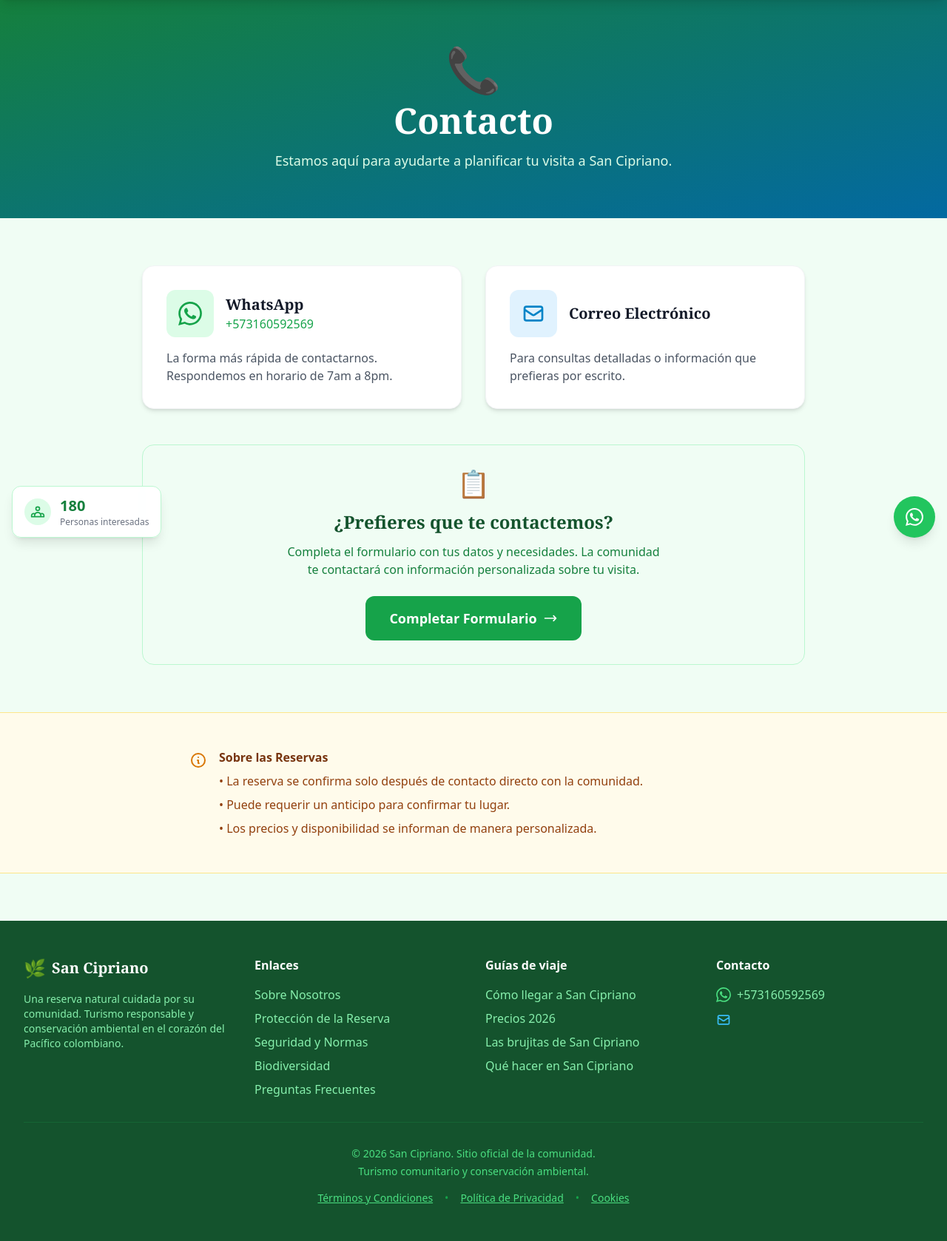
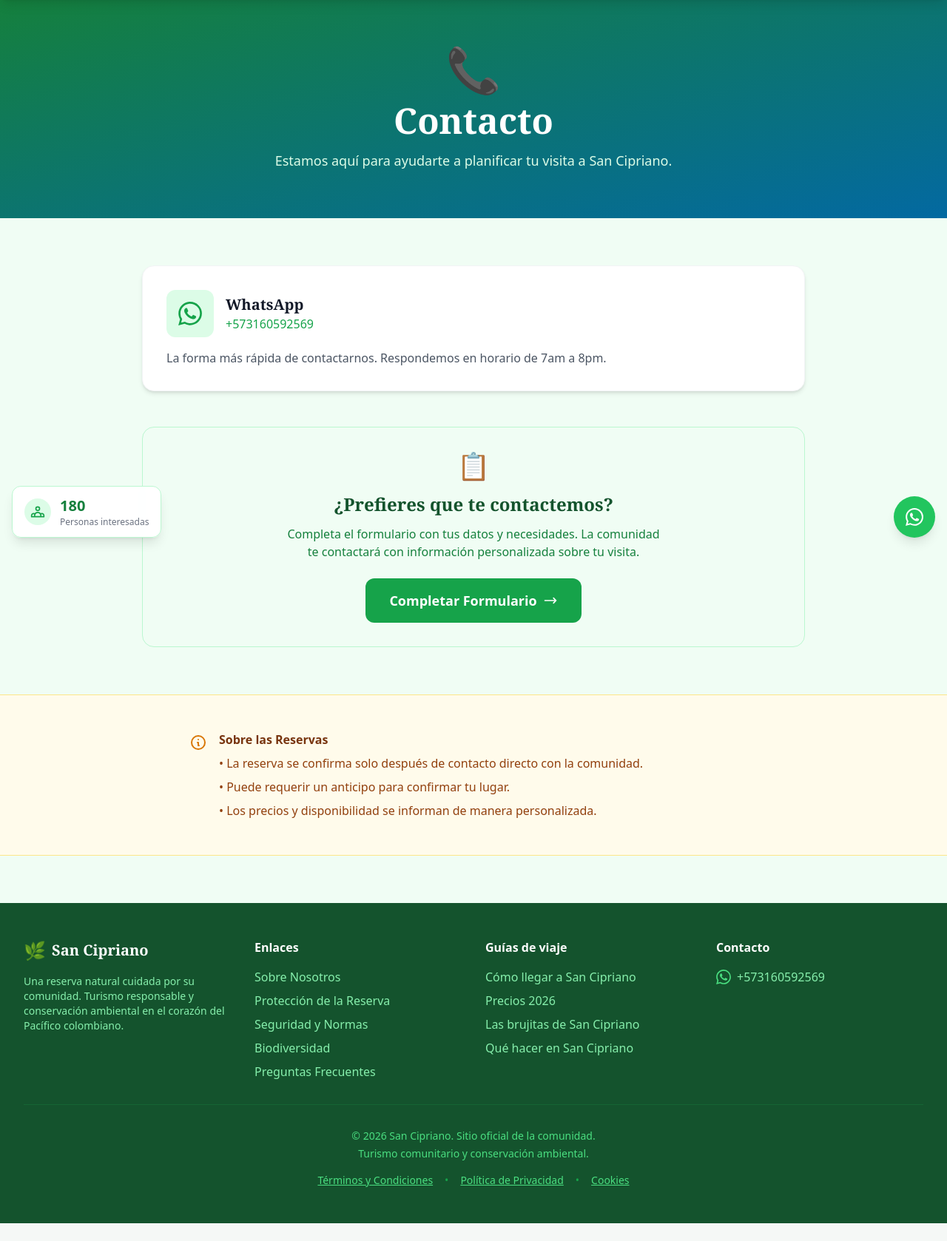
Before and after one commit to Droko1982/san-cipriano, a Django app: page /contenido/contacto/ in a window 1280 px wide. Shown: the part 57-1735 px from the top of the page at 74% size. After the commit the page ends 1711 px from the top, so only its background shows below. Run offline with Django 4.2, Linux system fonts and the light colour scheme; data comes from the database, SQL or seed files in the repository.

Commit message:
Correo de la comunidad privado: se lee de COMMUNITY_EMAIL y no se muestra en el sitio
- Migración core.0003_clear_community_email: vacía el correo guardado en la base.
- Plantillas: se quita el correo visible (pie, contacto, privacidad, cookies, 404, JSON-LD).
- Notificaciones: sin COMMUNITY_EMAIL configurado no se intenta enviar.

```diff
--- a/apps/core/context_processors.py
+++ b/apps/core/context_processors.py
@@ -76,7 +76,6 @@ def site_settings(request):
         "site_tagline": getattr(config, "tagline", None) or getattr(settings, "SITE_TAGLINE", "Reserva Natural Comunitaria"),
         "community_whatsapp": community_whatsapp,
         "whatsapp_quote_url": whatsapp_quote_url,
-        "community_email": getattr(config, "community_email", None) or getattr(settings, "COMMUNITY_EMAIL", ""),
         "available_languages": getattr(settings, "LANGUAGES", [("es", "Español")]),
         "languages_with_urls": languages_with_urls,
         "visitor_count": visitor_count,
--- a/apps/core/models.py
+++ b/apps/core/models.py
@@ -44,6 +44,7 @@ class SiteConfiguration(models.Model):
     )
     community_email = models.EmailField(
         _("correo de la comunidad"),
+        blank=True,
         default=""
     )
     visitor_counter_base = models.PositiveIntegerField(
--- a/apps/notifications/services.py
+++ b/apps/notifications/services.py
@@ -146,6 +146,8 @@ class EmailService:
         """
         Send email notification about new visitor inquiry.
         """
+        if not settings.COMMUNITY_EMAIL:
+            return False
         subject = f"Nueva consulta de {inquiry.full_name}"
 
         # Create notification log
--- a/config/settings/render.py
+++ b/config/settings/render.py
@@ -169,7 +169,8 @@ EMAIL_BACKEND = "django.core.mail.backends.console.EmailBackend"
 # Site settings
 SITE_NAME = "San Cipriano"
 SITE_TAGLINE = "Reserva Natural Comunitaria"
-COMMUNITY_EMAIL = ""
+# Correo PRIVADO que recibe las consultas: variable COMMUNITY_EMAIL en Render (no se muestra en el sitio)
+COMMUNITY_EMAIL = os.environ.get("COMMUNITY_EMAIL", "")
 COMMUNITY_WHATSAPP = "+573160592569"
 VISITOR_COUNTER_INITIAL = 45
 
--- a/templates/404.html
+++ b/templates/404.html
@@ -34,7 +34,7 @@
         </a>
 
         <p class="text-gray-500 text-sm mb-8">
-            {{ community_whatsapp|default:"+57 316 059 2569" }} · <a href="mailto:{{ community_email }}" class="underline hover:text-selva-700">{{ community_email }}</a>
+            {{ community_whatsapp|default:"+57 316 059 2569" }}
         </p>
 
         <!-- Helpful links -->
--- a/templates/base.html
+++ b/templates/base.html
@@ -152,7 +152,6 @@
             "{{ request.scheme }}://{{ request.get_host }}{% static 'images/gallery/rio-cristalino.jpg' %}"
         ],
         "telephone": "{{ community_whatsapp|default:'+573160592569' }}",
-        "email": "{{ community_email|default:'info@sanciprianoreserva.com' }}",
         "address": {
             "@type": "PostalAddress",
             "streetAddress": "Reserva Natural San Cipriano",
@@ -530,12 +529,6 @@
                             </svg>
                             <a href="https://wa.me/{{ community_whatsapp|slice:'1:' }}" class="hover:text-white transition-colors">{{ community_whatsapp }}</a>
                         </li>
-                        <li class="flex items-center gap-2">
-                            <svg class="w-5 h-5 text-rio-400" fill="none" stroke="currentColor" viewBox="0 0 24 24">
-                                <path stroke-linecap="round" stroke-linejoin="round" stroke-width="2" d="M3 8l7.89 5.26a2 2 0 002.22 0L21 8M5 19h14a2 2 0 002-2V7a2 2 0 00-2-2H5a2 2 0 00-2 2v10a2 2 0 002 2z"></path>
-                            </svg>
-                            <a href="mailto:{{ community_email }}" class="hover:text-white transition-colors">{{ community_email }}</a>
-                        </li>
                     </ul>
                 </div>
             </div>
--- a/templates/base_simple.html
+++ b/templates/base_simple.html
@@ -200,12 +200,6 @@
                             </svg>
                             <a href="https://wa.me/573160592569" class="hover:text-white transition-colors">+57 316 059 2569</a>
                         </li>
-                        <li class="flex items-center gap-2">
-                            <svg class="w-5 h-5 text-rio-400" fill="none" stroke="currentColor" viewBox="0 0 24 24">
-                                <path stroke-linecap="round" stroke-linejoin="round" stroke-width="2" d="M3 8l7.89 5.26a2 2 0 002.22 0L21 8M5 19h14a2 2 0 002-2V7a2 2 0 00-2-2H5a2 2 0 00-2 2v10a2 2 0 002 2z"></path>
-                            </svg>
-                            <a href="mailto:" class="hover:text-white transition-colors"></a>
-                        </li>
                     </ul>
                 </div>
             </div>
--- a/templates/content/contact.html
+++ b/templates/content/contact.html
@@ -24,7 +24,7 @@
 <!-- Contact Methods -->
 <section class="py-16 px-4">
     <div class="max-w-4xl mx-auto">
-        <div class="grid grid-cols-1 md:grid-cols-2 gap-8">
+        <div class="grid grid-cols-1 gap-8">
             <!-- WhatsApp -->
             <a href="https://wa.me/{{ community_whatsapp|slice:'1:' }}" target="_blank"
                class="bg-white rounded-2xl shadow-md p-8 border border-gray-100 hover:shadow-lg transition-shadow group">
@@ -44,24 +44,6 @@
                 </p>
             </a>
 
-            <!-- Email -->
-            <a href="mailto:{{ community_email }}"
-               class="bg-white rounded-2xl shadow-md p-8 border border-gray-100 hover:shadow-lg transition-shadow group">
-                <div class="flex items-center gap-4 mb-4">
-                    <div class="w-16 h-16 bg-rio-100 rounded-xl flex items-center justify-center group-hover:bg-rio-200 transition-colors">
-                        <svg class="w-8 h-8 text-rio-600" fill="none" stroke="currentColor" viewBox="0 0 24 24">
-                            <path stroke-linecap="round" stroke-linejoin="round" stroke-width="2" d="M3 8l7.89 5.26a2 2 0 002.22 0L21 8M5 19h14a2 2 0 002-2V7a2 2 0 00-2-2H5a2 2 0 00-2 2v10a2 2 0 002 2z"></path>
-                        </svg>
-                    </div>
-                    <div>
-                        <h2 class="font-display text-xl font-bold text-gray-900">{% trans "Correo Electrónico" %}</h2>
-                        <p class="text-rio-600 font-medium">{{ community_email }}</p>
-                    </div>
-                </div>
-                <p class="text-gray-600">
-                    {% trans "Para consultas detalladas o información que prefieras por escrito." %}
-                </p>
-            </a>
         </div>
 
         <!-- Form CTA -->
--- a/templates/core/cookies.html
+++ b/templates/core/cookies.html
@@ -154,7 +154,6 @@
         </p>
         <div class="bg-gray-50 rounded-xl p-6 mb-6">
             <ul class="text-gray-700 space-y-2">
-                <li><strong>{% trans "Email:" %}</strong> {{ community_email }}</li>
                 <li><strong>{% trans "WhatsApp:" %}</strong> {{ community_whatsapp }}</li>
             </ul>
         </div>
--- a/templates/core/privacy.html
+++ b/templates/core/privacy.html
@@ -121,7 +121,6 @@
         </p>
         <div class="bg-gray-50 rounded-xl p-6 mb-6">
             <ul class="text-gray-700 space-y-2">
-                <li><strong>{% trans "Email:" %}</strong> {{ community_email }}</li>
                 <li><strong>{% trans "WhatsApp:" %}</strong> {{ community_whatsapp }}</li>
                 <li><strong>{% trans "Ubicación:" %}</strong> {% trans "San Cipriano, Valle del Cauca, Colombia" %}</li>
             </ul>
```
Also changed, not shown: templates/visitors/services.html (+0 -11 lines), README.md, apps/core/migrations/0003_clear_community_email.py (added), 1 other file.
